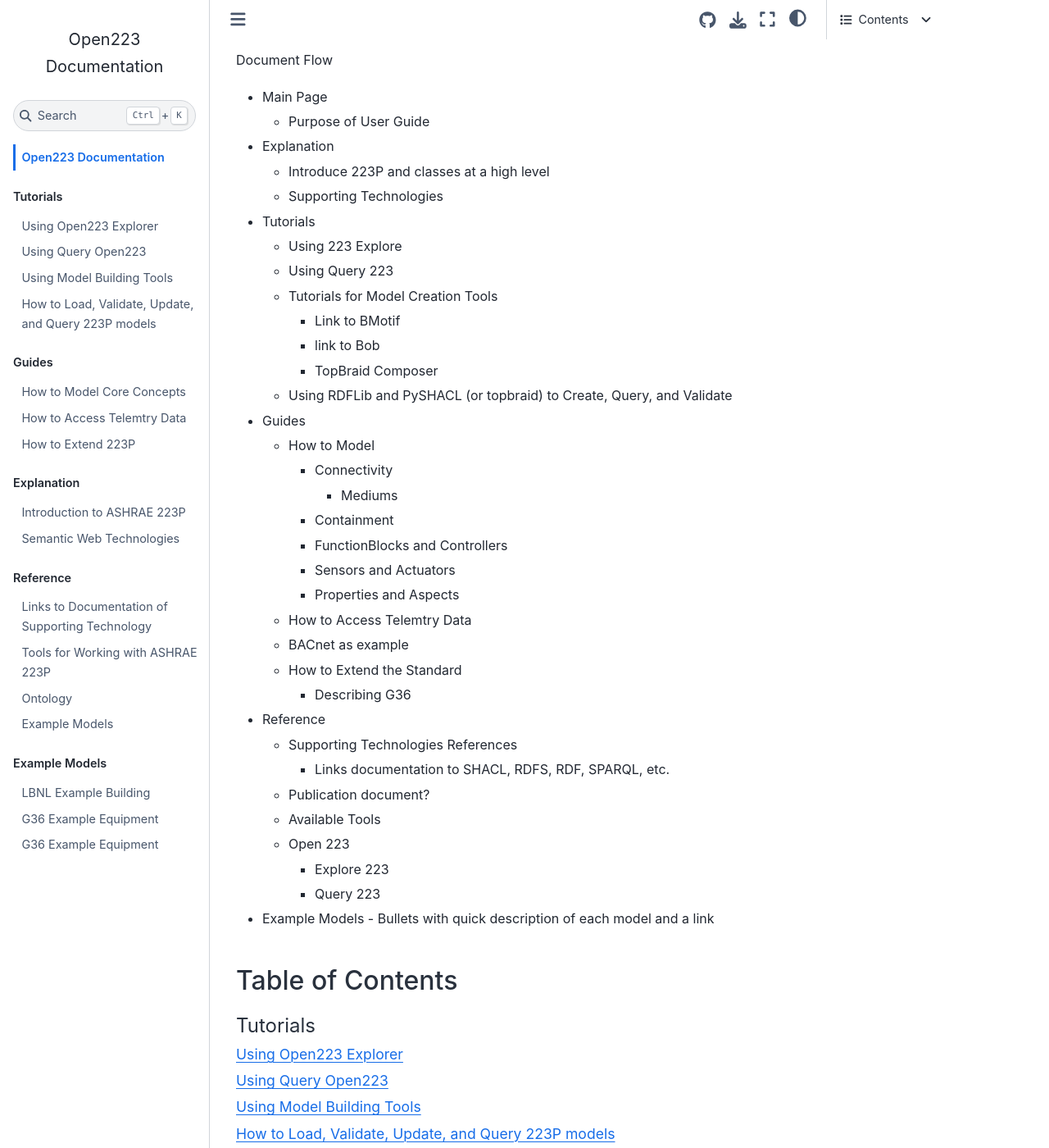
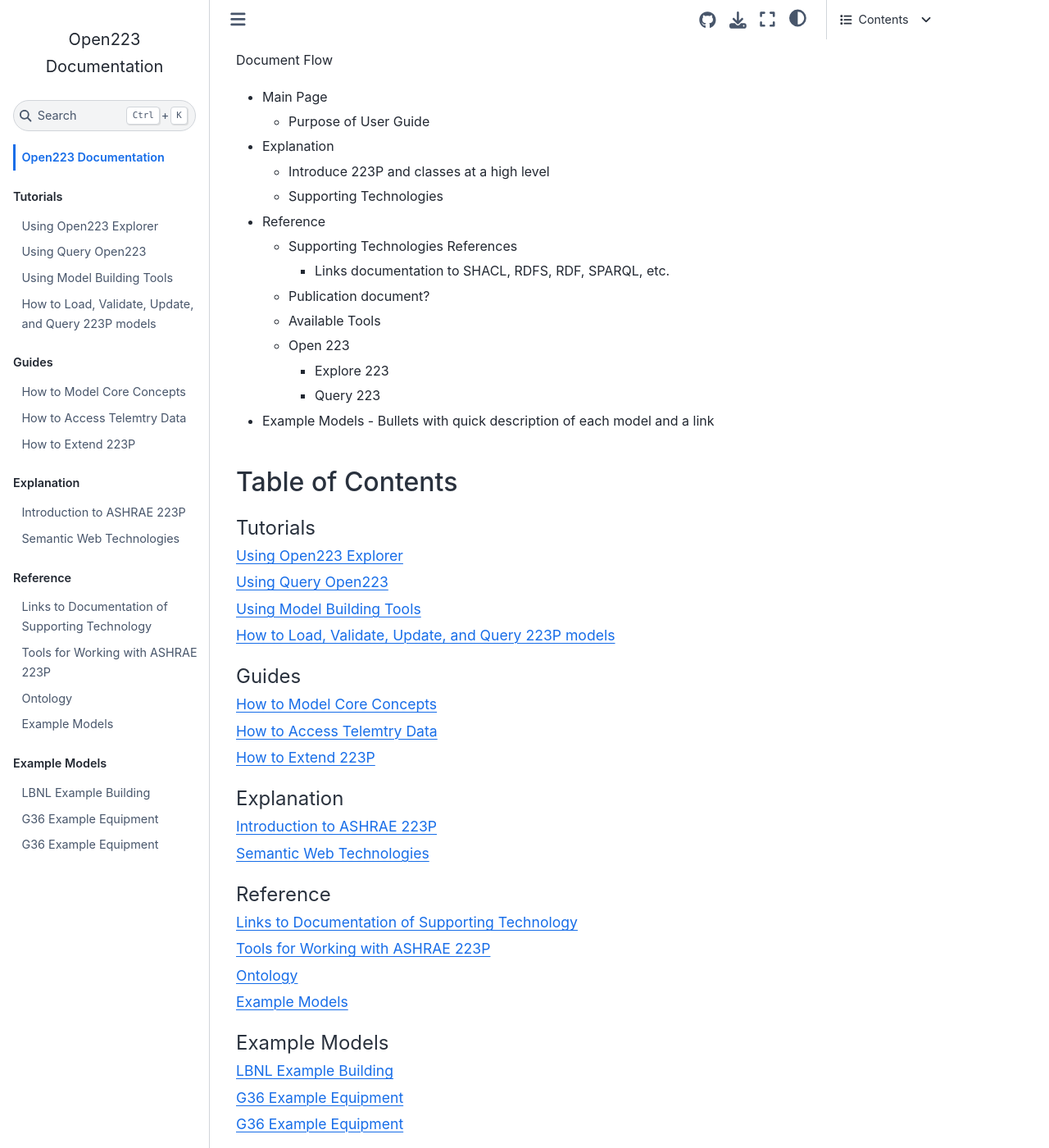
Before and after one commit to open223/docs.open223.info, a Jupyter Book: the page built from intro.md, in a window 1280 px wide and 1400 px high, scrolled down 642 px. Shown: the whole window at 82% size. Built offline with Jupyter Book 1.0.4 settings and Sphinx 7.4.7 and the Sphinx Book theme 1.1.4, drawn with Linux system fonts in a browser that asks for light colours.

Commit message:
remove tutorials and guides

```diff
--- a/intro.md
+++ b/intro.md
@@ -21,26 +21,7 @@
 - Explanation
     - Introduce 223P and classes at a high level
     - Supporting Technologies
-- Tutorials
-    - Using 223 Explore
-    - Using Query 223
-    - Tutorials for Model Creation Tools
-        - Link to BMotif
-        - link to Bob
-        - TopBraid Composer
-    - Using RDFLib and PySHACL (or topbraid) to Create, Query, and Validate
-- Guides
-    - How to Model
-        - Connectivity
-            - Mediums
-        - Containment
-        - FunctionBlocks and Controllers
-        - Sensors and Actuators
-        - Properties and Aspects
-    - How to Access Telemtry Data
-    - BACnet as example
-    - How to Extend the Standard
-        - Describing G36
+
 - Reference
     - Supporting Technologies References
         - Links documentation to SHACL, RDFS, RDF, SPARQL, etc.
```
